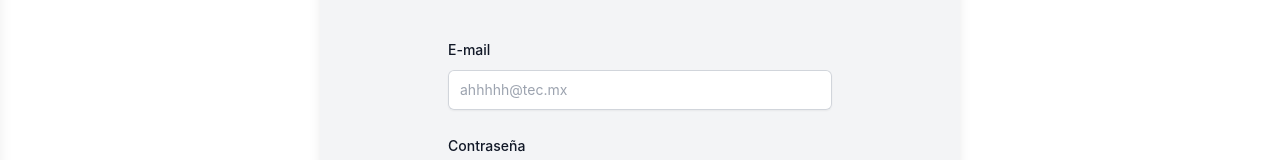
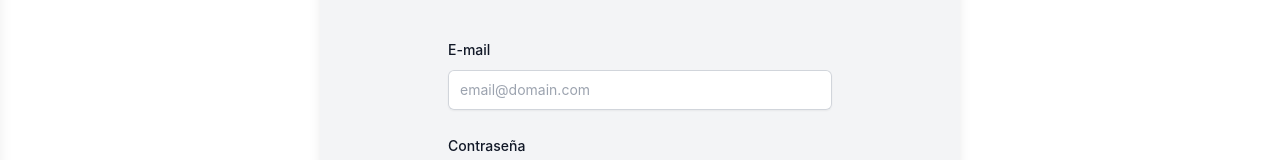
Before and after one commit to Spooderman0/pdf-reader, a React (Create React App) app: page / in a window 1280 px wide. Shown: the part 250-410 px from the top of the page. Built offline with nearby package versions, Linux system fonts and the light colour scheme.

Commit message:
fix login

```diff
--- a/src/views/Login.js
+++ b/src/views/Login.js
@@ -75,7 +75,7 @@ const LogIn = () => {
                     required
                     value={email}
                     onChange={(e) => setEmail(e.target.value)}
-                    placeholder='ahhhhh@tec.mx'
+                    placeholder='email@domain.com'
                     className="block w-full rounded-md border-0 px-3 py-2 text-gray-900 shadow-sm ring-1 ring-inset ring-gray-300 placeholder:text-gray-400 focus:ring-2 focus:ring-inset focus:ring-indigo-600 sm:text-sm sm:leading-6"
                   />
                 </div>
--- a/src/views/SignUp.js
+++ b/src/views/SignUp.js
@@ -70,7 +70,7 @@ const SignUp = () => {
                       type="text"
                       autoComplete="username"
                       required
-                      placeholder='Arturo Mendez'
+                      placeholder='Arturo Méndez'
                       value={username}
                     onChange={(e) => setUsername(e.target.value)}
                     className="block w-full rounded-md border-0 px-3 py-2 text-gray-900 shadow-sm ring-1 ring-inset ring-gray-300 placeholder:text-gray-400 focus:ring-2 focus:ring-inset focus:ring-indigo-600 sm:text-sm sm:leading-6"
@@ -91,7 +91,7 @@ const SignUp = () => {
                       required
                     value={email}
                     onChange={(e) => setEmail(e.target.value)}
-                      placeholder='Ahshhdh@tex.mx'
+                      placeholder='email@domain.com'
                       className="block w-full rounded-md border-0 px-3 py-2 text-gray-900 shadow-sm ring-1 ring-inset ring-gray-300 placeholder:text-gray-400 focus:ring-2 focus:ring-inset focus:ring-indigo-600 sm:text-sm sm:leading-6"
                     />
                   </div>
```
